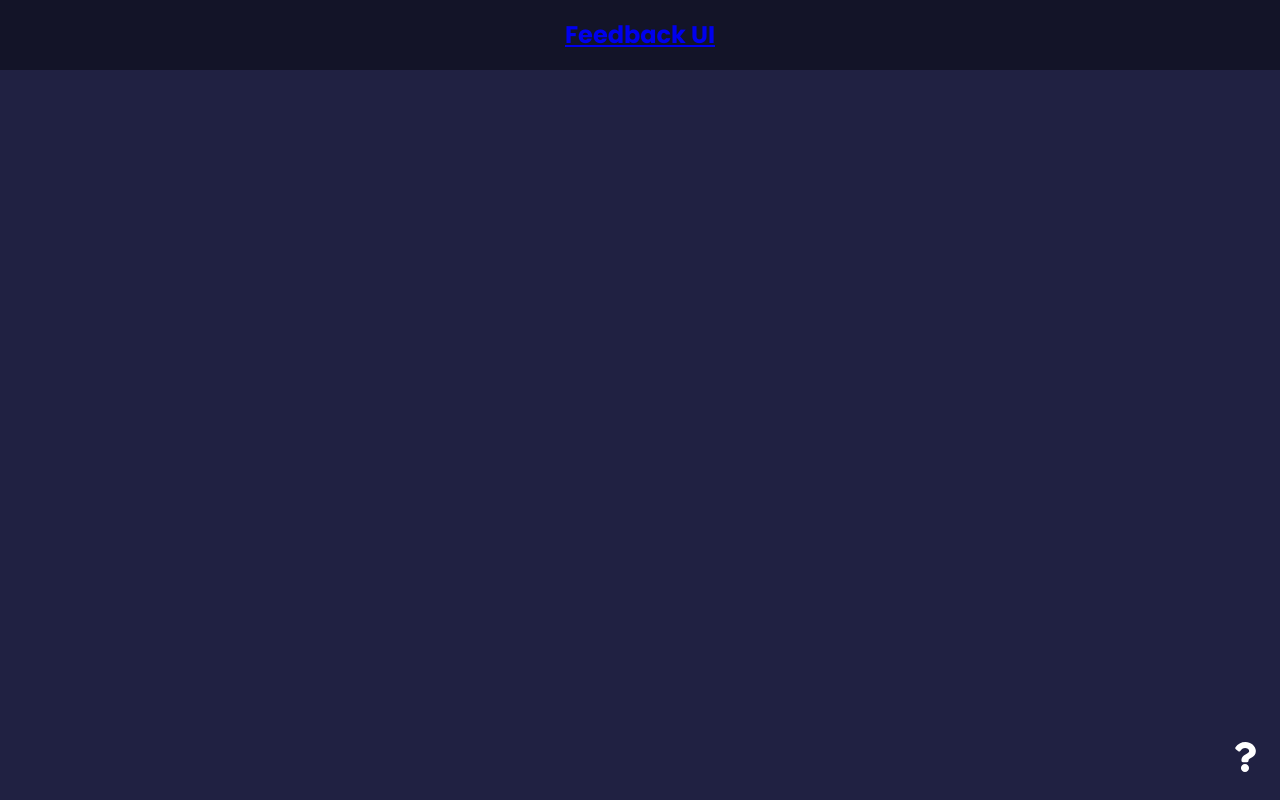
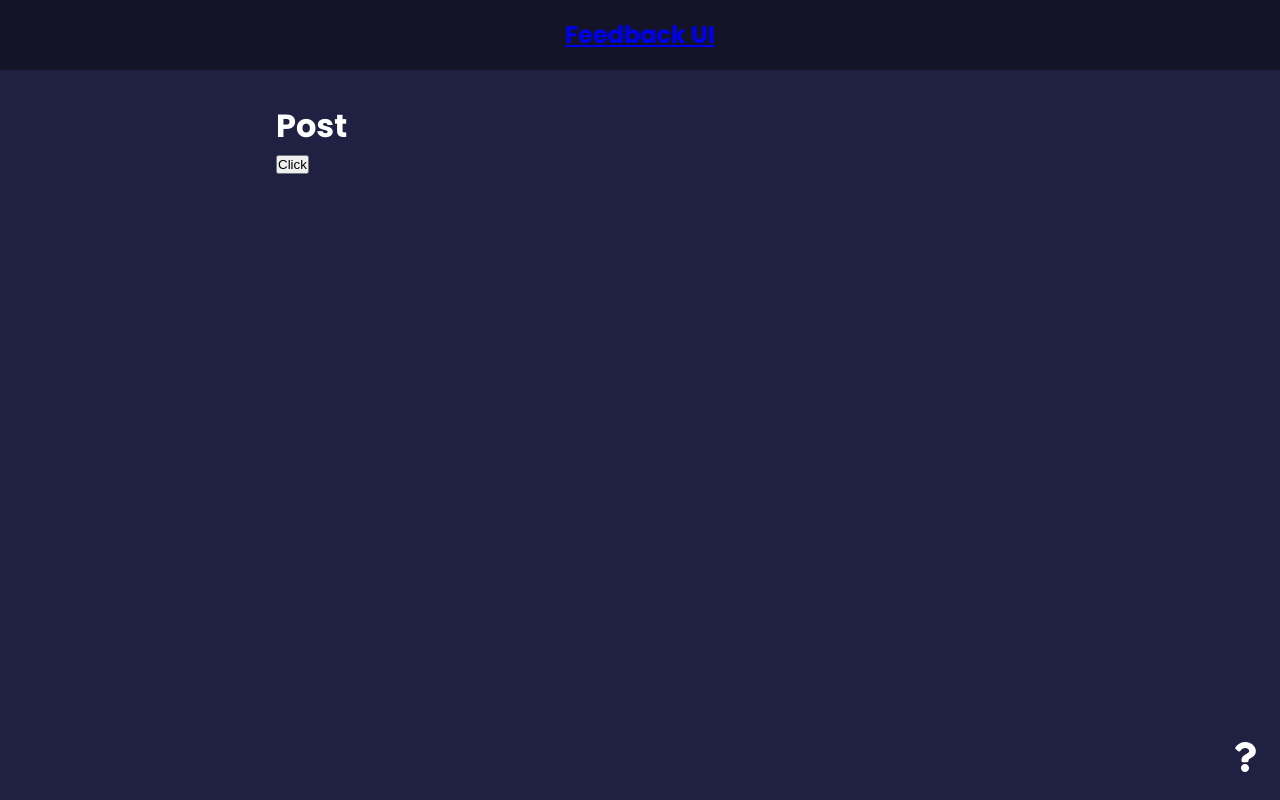
Before and after one commit to s-palmer/feedback-app, a React (Create React App) app: page /post in a window 1280 px wide. Before the commit this address had no page. Built offline with nearby package versions, Linux system fonts and the light colour scheme.

Commit message:
Playing with nested routes and useNavigate

```diff
--- a/src/App.js
+++ b/src/App.js
@@ -5,6 +5,7 @@
 import FeedbackForm from "./components/FeedbackForm";
 import AboutPage from "./pages/AboutPage";
 import AboutIconLink from "./components/AboutIconLink";
+import Post from "./components/Post";
 import { BrowserRouter as Router, Route, Routes } from "react-router-dom";
 import { useState } from "react";
 import { v4 as uuidv4 } from "uuid";
@@ -44,6 +45,7 @@
           ></Route>
 
           <Route path="/about" element={<AboutPage />} />
+          <Route path="/post/*" element={<Post />} />
         </Routes>
         <AboutIconLink />
       </div>
--- a/src/components/Post.jsx
+++ b/src/components/Post.jsx
@@ -1,13 +1,26 @@
-
-import { useParams } from 'react-router-dom'
+import { Navigate, useNavigate, Routes, Route } from 'react-router-dom'
 
 function Post() {
-  const params = useParams();
+  const status = 200;
+
+  const navigate = useNavigate();
+
+  const onClick = () => {
+    console.log('Hello')
+    navigate('/post/show')
+  }
+
+  if(status === 404) {
+    return <Navigate to='/not-found' />
+  }
 
   return (
     <div>
-      <h1>Post {params.id}</h1>
-      <h2>{params.name}</h2>
+      <h1>Post</h1>
+      <button onClick={onClick}>Click</button>
+      <Routes>
+        <Route path='/show' element={<h1>Hello world</h1>} />
+      </Routes>
     </div>
   )
 }
```
